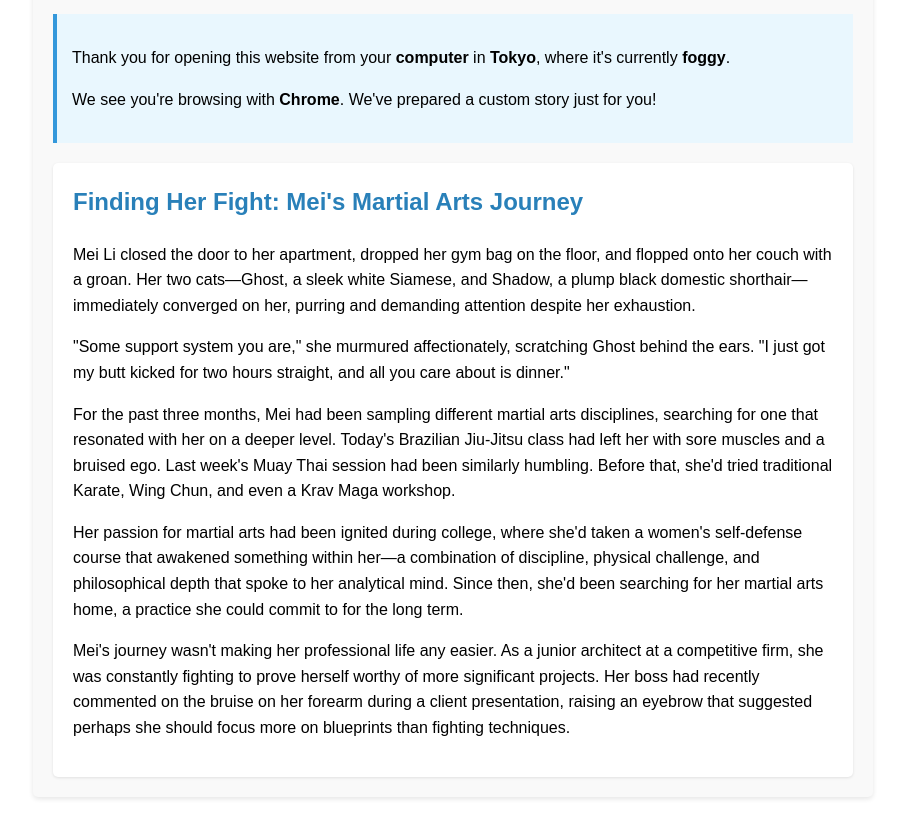
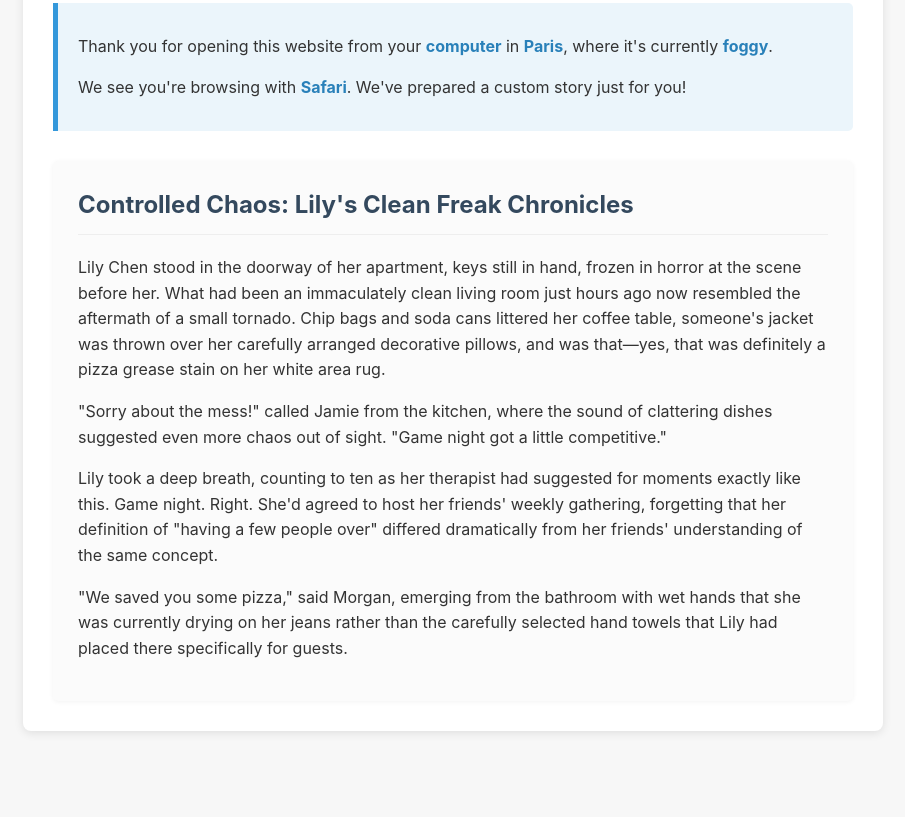
Before and after one commit to Daanishcws/randosite, a plain HTML site: page randosite.html in a window 1280 px wide. Shown: the part 120-937 px from the top of the page, without its empty margins (187-1092 px from the left). After the commit the page ends 871 px from the top, so only its background shows below. Drawn offline with Linux system fonts and the light colour scheme.

Commit message:
Update randosite.html

```diff
--- a/randosite.html
+++ b/randosite.html
@@ -3,76 +3,77 @@
 <head>
     <meta charset="UTF-8">
     <meta name="viewport" content="width=device-width, initial-scale=1.0">
-    <title>Simple Personalized Website</title>
+    <title>Personalized Story Experience</title>
     <style>
         body {
-            font-family: Arial, sans-serif;
+            font-family: -apple-system, BlinkMacSystemFont, "Segoe UI", Roboto, Helvetica, Arial, sans-serif;
             margin: 0;
             padding: 20px;
             line-height: 1.6;
+            color: #333;
+            background-color: #f7f7f7;
         }
         .container {
             max-width: 800px;
             margin: 0 auto;
-            background-color: #f9f9f9;
-            padding: 20px;
-            border-radius: 5px;
-            box-shadow: 0 2px 5px rgba(0,0,0,0.1);
+            background-color: white;
+            padding: 30px;
+            border-radius: 8px;
+            box-shadow: 0 2px 10px rgba(0,0,0,0.1);
         }
         h1 {
-            color: #333;
+            color: #2c3e50;
+            margin-top: 0;
         }
         .welcome {
-            background-color: #e9f7fe;
-            border-left: 4px solid #3498db;
-            padding: 15px;
-            margin-bottom: 20px;
+            background-color: #ebf5fb;
+            border-left: 5px solid #3498db;
+            padding: 15px 20px;
+            margin-bottom: 30px;
+            border-radius: 0 5px 5px 0;
         }
         .welcome span {
             font-weight: bold;
+            color: #2980b9;
         }
         .story {
-            background-color: white;
-            padding: 20px;
+            background-color: #fbfbfb;
+            padding: 25px;
             border-radius: 5px;
-            box-shadow: 0 1px 3px rgba(0,0,0,0.1);
+            box-shadow: 0 1px 5px rgba(0,0,0,0.05);
         }
         .story-title {
-            color: #2980b9;
+            color: #34495e;
             margin-top: 0;
+            padding-bottom: 10px;
+            border-bottom: 1px solid #eee;
+        }
+        p {
+            margin-bottom: 15px;
         }
     </style>
 </head>
 <body>
     <div class="container">
-        <h1 id="title">Your Personalized Experience</h1>
+        <h1 id="page-title">Your Personalized Experience</h1>
 
         <div class="welcome" id="welcome-message">
-            Welcome! Loading your personalized experience...
+            Welcome! Your personalized experience is loading...
         </div>
 
         <div class="story">
             <h2 class="story-title" id="story-title">Your Story</h2>
             <div id="story-content">
-                <p>Loading your story...</p>
+                <p>Your story is being prepared...</p>
             </div>
         </div>
     </div>
 
     <script>
-        // Very simple way to get a consistent random number for this browser
-        function getSimpleID() {
-            const nav = navigator.userAgent + navigator.language + screen.width + screen.height;
-            let hash = 0;
-            for (let i = 0; i < nav.length; i++) {
-                hash = ((hash << 5) - hash) + nav.charCodeAt(i);
-                hash = hash & hash;
-            }
-            return Math.abs(hash);
-        }
-
-        // Titles
-        const titles = [
+        // Run on page load
+        document.addEventListener('DOMContentLoaded', function() {
+            // Website titles
+            var titles = [
                 "Whispers of Imagination",
                 "Tales Untold",
                 "The Random Chronicles",
@@ -80,103 +81,94 @@
                 "Story Spinner"
             ];
 
-        // Stories
-        const stories = [
+            // Simulated cities
+            var cities = [
+                "New York", "London", "Tokyo", "Paris", "Sydney"
+            ];
+
+            // Simulated weather conditions
+            var weathers = [
+                "sunny", "partly cloudy", "rainy", "windy", "foggy"
+            ];
+
+            // Four stories
+            var stories = [
                 {
                     title: "New Horizons: Alex's Overseas Adventure",
-                content: `<p>Alex stared at his laptop screen, still unable to believe the email he'd just received. A gaming studio in Tokyo had accepted his application for a game design internship. In just three weeks, he'd be living in Japan—a dream he'd had since he was twelve.</p>
-                <p>The reality of his new life hit him the moment he unlocked the door to his shared apartment in Shinjuku. His roommate, Kenji, a local game developer who worked at the same studio, greeted him with enthusiasm and a fridge full of strange but fascinating foods.</p>
-                <p>"Settling in might be tough at first," Kenji warned on that first night as they sat on the small balcony overlooking the neon-lit streets below. "But the good days make the hard ones worth it."</p>
-                <p>The first month proved Kenji right. Alex struggled with the language barrier, getting lost on the subway, and working in a creative environment where cultural references often flew over his head. His game concepts, which had seemed so innovative back home, were met with polite but confused looks from his Japanese colleagues.</p>
-                <p>But there were unexpected joys too. Kenji introduced him to a local gaming café where they spent weekend evenings competing in fighting game tournaments. Alex discovered his love for ramen at a tiny shop hidden in an alley near their apartment, where the chef eventually recognized him and would start preparing his usual order the moment he walked in.</p>`
+                    content: "<p>Alex stared at his laptop screen, still unable to believe the email he'd just received. A gaming studio in Tokyo had accepted his application for a game design internship. In just three weeks, he'd be living in Japan—a dream he'd had since he was twelve.</p><p>The reality of his new life hit him the moment he unlocked the door to his shared apartment in Shinjuku. His roommate, Kenji, a local game developer who worked at the same studio, greeted him with enthusiasm and a fridge full of strange but fascinating foods.</p><p>\"Settling in might be tough at first,\" Kenji warned on that first night as they sat on the small balcony overlooking the neon-lit streets below. \"But the good days make the hard ones worth it.\"</p><p>The first month proved Kenji right. Alex struggled with the language barrier, getting lost on the subway, and working in a creative environment where cultural references often flew over his head. His game concepts, which had seemed so innovative back home, were met with polite but confused looks from his Japanese colleagues.</p>"
                 },
                 {
                     title: "Finding Her Fight: Mei's Martial Arts Journey",
-                content: `<p>Mei Li closed the door to her apartment, dropped her gym bag on the floor, and flopped onto her couch with a groan. Her two cats—Ghost, a sleek white Siamese, and Shadow, a plump black domestic shorthair—immediately converged on her, purring and demanding attention despite her exhaustion.</p>
-                <p>"Some support system you are," she murmured affectionately, scratching Ghost behind the ears. "I just got my butt kicked for two hours straight, and all you care about is dinner."</p>
-                <p>For the past three months, Mei had been sampling different martial arts disciplines, searching for one that resonated with her on a deeper level. Today's Brazilian Jiu-Jitsu class had left her with sore muscles and a bruised ego. Last week's Muay Thai session had been similarly humbling. Before that, she'd tried traditional Karate, Wing Chun, and even a Krav Maga workshop.</p>
-                <p>Her passion for martial arts had been ignited during college, where she'd taken a women's self-defense course that awakened something within her—a combination of discipline, physical challenge, and philosophical depth that spoke to her analytical mind. Since then, she'd been searching for her martial arts home, a practice she could commit to for the long term.</p>
-                <p>Mei's journey wasn't making her professional life any easier. As a junior architect at a competitive firm, she was constantly fighting to prove herself worthy of more significant projects. Her boss had recently commented on the bruise on her forearm during a client presentation, raising an eyebrow that suggested perhaps she should focus more on blueprints than fighting techniques.</p>`
+                    content: "<p>Mei Li closed the door to her apartment, dropped her gym bag on the floor, and flopped onto her couch with a groan. Her two cats—Ghost, a sleek white Siamese, and Shadow, a plump black domestic shorthair—immediately converged on her, purring and demanding attention despite her exhaustion.</p><p>\"Some support system you are,\" she murmured affectionately, scratching Ghost behind the ears. \"I just got my butt kicked for two hours straight, and all you care about is dinner.\"</p><p>For the past three months, Mei had been sampling different martial arts disciplines, searching for one that resonated with her on a deeper level. Today's Brazilian Jiu-Jitsu class had left her with sore muscles and a bruised ego. Last week's Muay Thai session had been similarly humbling.</p><p>Her passion for martial arts had been ignited during college, where she'd taken a women's self-defense course that awakened something within her—a combination of discipline, physical challenge, and philosophical depth that spoke to her analytical mind.</p>"
                 },
                 {
                     title: "Controlled Chaos: Lily's Clean Freak Chronicles",
-                content: `<p>Lily Chen stood in the doorway of her apartment, keys still in hand, frozen in horror at the scene before her. What had been an immaculately clean living room just hours ago now resembled the aftermath of a small tornado. Chip bags and soda cans littered her coffee table, someone's jacket was thrown over her carefully arranged decorative pillows, and was that—yes, that was definitely a pizza grease stain on her white area rug.</p>
-                <p>"Sorry about the mess!" called Jamie from the kitchen, where the sound of clattering dishes suggested even more chaos out of sight. "Game night got a little competitive."</p>
-                <p>Lily took a deep breath, counting to ten as her therapist had suggested for moments exactly like this. Game night. Right. She'd agreed to host her friends' weekly gathering, forgetting that her definition of "having a few people over" differed dramatically from her friends' understanding of the same concept.</p>
-                <p>"We saved you some pizza," said Morgan, emerging from the bathroom with wet hands that she was currently drying on her jeans rather than the carefully selected hand towels that Lily had placed there specifically for guests. "And we're about to start another round of Mario Kart if you want in."</p>
-                <p>Lily loved her friends. She really did. But as someone who color-coded her closet and alphabetized her spice rack, their casual approach to her living space triggered her anxiety like nothing else.</p>`
+                    content: "<p>Lily Chen stood in the doorway of her apartment, keys still in hand, frozen in horror at the scene before her. What had been an immaculately clean living room just hours ago now resembled the aftermath of a small tornado. Chip bags and soda cans littered her coffee table, someone's jacket was thrown over her carefully arranged decorative pillows, and was that—yes, that was definitely a pizza grease stain on her white area rug.</p><p>\"Sorry about the mess!\" called Jamie from the kitchen, where the sound of clattering dishes suggested even more chaos out of sight. \"Game night got a little competitive.\"</p><p>Lily took a deep breath, counting to ten as her therapist had suggested for moments exactly like this. Game night. Right. She'd agreed to host her friends' weekly gathering, forgetting that her definition of \"having a few people over\" differed dramatically from her friends' understanding of the same concept.</p><p>\"We saved you some pizza,\" said Morgan, emerging from the bathroom with wet hands that she was currently drying on her jeans rather than the carefully selected hand towels that Lily had placed there specifically for guests.</p>"
                 },
                 {
                     title: "Midnight Gamer: Zoe's Late Night Adventures",
-                content: `<p>The soft glow of Zoe's monitor illuminated her face as her fingers danced across the keyboard. A quick glance at the corner of her screen confirmed it was well past midnight, but the raid wasn't going to complete itself. Her guild was counting on her, and she wasn't about to let them down just because it was a school night.</p>
-                <p>A sudden weight landed on her desk, followed by the unmistakable sound of items being knocked to the floor. "Pixel! Not now," Zoe hissed, gently moving her tortoiseshell cat away from the keyboard. Pixel responded by flopping directly in front of the monitor, her tail swishing dangerously close to Zoe's mouse.</p>
-                <p>"Move, you little monster," Zoe whispered affectionately, relocating the cat to her lap where she could do less damage. Through her headphones, she could hear her teammates laughing.</p>
-                <p>"Cat attack again?" asked her friend Darius, his voice clear through the voice chat.</p>
-                <p>"As always," Zoe confirmed, returning her attention to the game. "She thinks my monitor is her personal sunset to block."</p>`
+                    content: "<p>The soft glow of Zoe's monitor illuminated her face as her fingers danced across the keyboard. A quick glance at the corner of her screen confirmed it was well past midnight, but the raid wasn't going to complete itself. Her guild was counting on her, and she wasn't about to let them down just because it was a school night.</p><p>A sudden weight landed on her desk, followed by the unmistakable sound of items being knocked to the floor. \"Pixel! Not now,\" Zoe hissed, gently moving her tortoiseshell cat away from the keyboard. Pixel responded by flopping directly in front of the monitor, her tail swishing dangerously close to Zoe's mouse.</p><p>\"Move, you little monster,\" Zoe whispered affectionately, relocating the cat to her lap where she could do less damage. Through her headphones, she could hear her teammates laughing.</p><p>\"Cat attack again?\" asked her friend Darius, his voice clear through the voice chat.</p>"
                 }
             ];
 
-        // Browser detection
-        function getBrowser() {
-            const ua = navigator.userAgent;
-            if (ua.indexOf("Chrome") > -1) return "Chrome";
-            if (ua.indexOf("Firefox") > -1) return "Firefox";
-            if (ua.indexOf("Safari") > -1) return "Safari";
-            if (ua.indexOf("Edge") > -1) return "Edge";
-            return "your browser";
+            // Very simple pseudorandom number generator
+            function getSimpleRandom() {
+                // Use timestamp and screen dimensions for some randomness
+                var seed = new Date().getTime() + (screen.width || 1000) + (screen.height || 800);
+                // Get current day to keep consistent for same visitor
+                seed += new Date().getDate();
+                // Make it positive
+                return Math.abs(seed);
             }
 
-        // Device detection
-        function getDevice() {
-            if (/Mobi|Android/i.test(navigator.userAgent)) return "mobile device";
-            if (/iPad|Tablet/i.test(navigator.userAgent)) return "tablet";
-            return "computer";
+            try {
+                // Generate a simple random number
+                var randomSeed = getSimpleRandom();
+
+                // Get indices for personalization
+                var titleIndex = randomSeed % titles.length;
+                var cityIndex = (randomSeed + 1) % cities.length;
+                var weatherIndex = (randomSeed + 2) % weathers.length;
+                var storyIndex = (randomSeed + 3) % stories.length;
+
+                // Set page title
+                var pageTitle = titles[titleIndex];
+                document.getElementById('page-title').textContent = pageTitle;
+                document.title = pageTitle;
+
+                // Determine device type
+                var deviceType = "computer";
+                if (/Mobi|Android|iPhone/i.test(navigator.userAgent)) {
+                    deviceType = "mobile device";
+                } else if (/iPad|Tablet/i.test(navigator.userAgent)) {
+                    deviceType = "tablet";
                 }
 
-        // Cities
-        const cities = ["New York", "London", "Paris", "Tokyo", "Sydney", "Berlin", "Toronto", "Singapore"];
-
-        // Weather
-        const weathers = ["sunny", "cloudy", "rainy", "snowy", "foggy", "windy"];
-
-        // Run on page load
-        window.onload = function() {
-            try {
-                // Get simple ID
-                const id = getSimpleID();
-
-                // Set title
-                const titleIndex = id % titles.length;
-                const pageTitle = titles[titleIndex];
-                document.getElementById('title').textContent = pageTitle;
-                document.title = pageTitle;
+                // Determine browser type (simplified)
+                var browserName = "browser";
+                if (navigator.userAgent.indexOf("Chrome") > -1) browserName = "Chrome";
+                if (navigator.userAgent.indexOf("Firefox") > -1) browserName = "Firefox";
+                if (navigator.userAgent.indexOf("Safari") > -1) browserName = "Safari";
+                if (navigator.userAgent.indexOf("Edge") > -1) browserName = "Edge";
 
                 // Set welcome message
-                const cityIndex = id % cities.length;
-                const weatherIndex = (id + 1) % weathers.length;
-                const browser = getBrowser();
-                const device = getDevice();
-
                 document.getElementById('welcome-message').innerHTML =
-                    `<p>Thank you for opening this website from your <span>${device}</span> in <span>${cities[cityIndex]}</span>,
-                    where it's currently <span>${weathers[weatherIndex]}</span>.</p>
-                    <p>We see you're browsing with <span>${browser}</span>. We've prepared a custom story just for you!</p>`;
+                    "<p>Thank you for opening this website from your <span>" + deviceType + "</span> in <span>" +
+                    cities[cityIndex] + "</span>, where it's currently <span>" +
+                    weathers[weatherIndex] + "</span>.</p>" +
+                    "<p>We see you're browsing with <span>" + browserName + "</span>. We've prepared a custom story just for you!</p>";
 
                 // Set story
-                const storyIndex = (id + 2) % stories.length;
-                const story = stories[storyIndex];
-                document.getElementById('story-title').textContent = story.title;
-                document.getElementById('story-content').innerHTML = story.content;
+                document.getElementById('story-title').textContent = stories[storyIndex].title;
+                document.getElementById('story-content').innerHTML = stories[storyIndex].content;
 
             } catch (error) {
-                // Fallback if anything fails
-                document.getElementById('welcome-message').innerHTML =
-                    "<p>Welcome to your personalized experience!</p>";
-
-                document.getElementById('story-title').textContent = stories[0].title;
+                // Fallback if anything goes wrong
+                document.getElementById('welcome-message').innerHTML = "<p>Welcome to your personalized story experience!</p>";
+                document.getElementById('story-title').textContent = "New Horizons: Alex's Overseas Adventure";
                 document.getElementById('story-content').innerHTML = stories[0].content;
             }
-        };
+        });
     </script>
 </body>
 </html>
```
Lines whose indentation alone changed are shown as unchanged.
